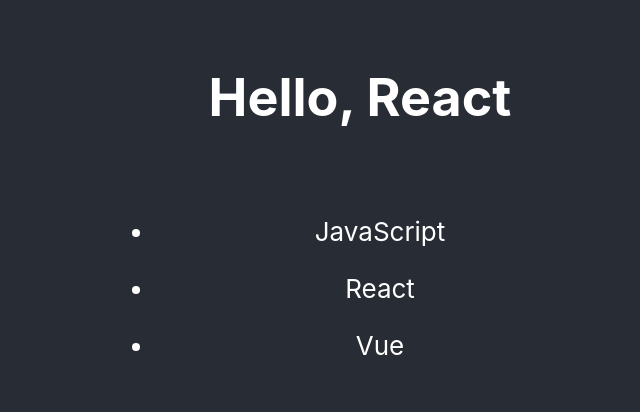
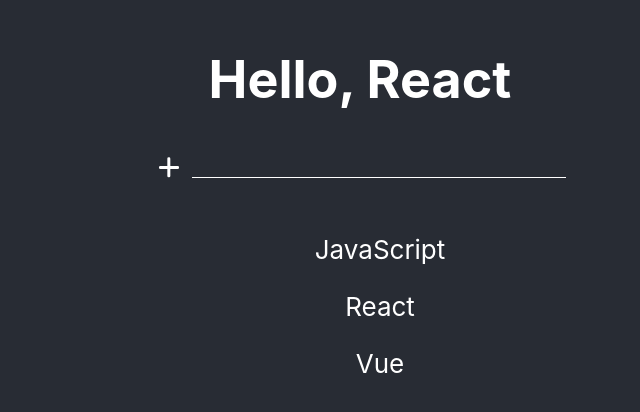
Before and after one commit to ba58ajbse/todo-hooks, a React (Create React App) app: page / in a window 1280 px wide. Shown: the part 178-590 px from the top of the page, without its empty margins (280-920 px from the left). Built offline with nearby package versions, Linux system fonts and the light colour scheme.

Commit message:
フォーム関連スタイルの修正

```diff
--- a/src/App.tsx
+++ b/src/App.tsx
@@ -1,5 +1,6 @@
 import React from 'react';
 import './assets/App.css';
+import Form from './components/Form';
 import TodoList from './components/TodoList';
 
 const App: React.FC = () => {
@@ -7,6 +8,7 @@
     <div className="App">
       <div className="wrapper">
         <h1>Hello, React</h1>
+        <Form />
         <TodoList />
       </div>
     </div>
--- a/src/assets/App.css
+++ b/src/assets/App.css
@@ -18,3 +18,144 @@
 .todolist-wrapper {
   width: 90%;
 }
+
+.form-wrap {
+  width: 90%;
+}
+
+.done {
+  color: rgba(189, 189, 189, 0.7);
+  text-decoration: line-through;
+}
+
+.add-btn {
+  width: 30px;
+  height: 30px;
+  padding: 0;
+  margin-right: 8px;
+  cursor: pointer;
+  background-color: transparent;
+  border: none;
+  border-radius: 50%;
+  outline: none;
+  appearance: none;
+}
+
+.plus {
+  position: relative;
+  display: inline-block;
+  width: 1.5em;
+  height: 0.2em;
+  line-height: 1;
+  color: white;
+  vertical-align: middle;
+  background: currentColor;
+  border-radius: 0.1em;
+}
+
+.plus::before {
+  position: absolute;
+  top: 0;
+  left: 0;
+  width: 100%;
+  height: 100%;
+  content: '';
+  background: inherit;
+  border-radius: inherit;
+  transform: rotate(90deg);
+}
+
+.add-input {
+  width: 370px;
+  font-size: 1.3rem;
+  color: white;
+  letter-spacing: 1px;
+  border-bottom: 1px solid white;
+}
+
+.todo-row {
+  display: flex;
+  justify-content: space-between;
+}
+
+input[type='checkbox'] {
+  display: none;
+}
+
+input[type='checkbox'] + label {
+  position: relative;
+  display: block;
+  padding-left: 35px;
+  margin-bottom: 20px;
+  color: white;
+  cursor: pointer;
+  -webkit-user-select: none;
+  -moz-user-select: none;
+  -ms-user-select: none;
+}
+
+input[type='checkbox'] + label::before {
+  position: absolute;
+  top: 12px;
+  left: 0;
+  display: block;
+  width: 20px;
+  height: 20px;
+  content: '';
+  border: 1px solid white;
+  opacity: 0.6;
+}
+
+input[type='checkbox']:checked + label::before {
+  top: 8px;
+  left: 5px;
+  width: 10px;
+  border-top-color: transparent;
+  border-left-color: transparent;
+  border-radius: 0;
+  opacity: 0.8;
+  -webkit-transform: rotate(45deg);
+  transform: rotate(45deg);
+}
+
+input[type='checkbox']:checked + label {
+  color: rgba(145, 145, 145, 0.7);
+}
+
+.remove-btn {
+  width: 30px;
+  height: 30px;
+  padding: 0;
+  margin: 8px 0 0 20px;
+  vertical-align: middle;
+  cursor: pointer;
+  background-color: transparent;
+  border: none;
+  outline: none;
+  appearance: none;
+}
+
+.batsu {
+  position: relative;
+  display: inline-block;
+  width: 1.5em;
+  height: 0.2em;
+  line-height: 1;
+  color: white;
+  vertical-align: middle;
+  background: currentColor;
+  border-radius: 0.1em;
+  transform: rotate(45deg);
+}
+
+.batsu::before {
+  position: absolute;
+  top: 0;
+  left: 0;
+  width: 100%;
+  height: 100%;
+  content: '';
+  background: inherit;
+  border-radius: inherit;
+  transform: rotate(90deg);
+}
--- a/src/assets/index.css
+++ b/src/assets/index.css
@@ -25,3 +25,14 @@
     'Courier New',
     monospace;
 }
+
+input {
+  background: transparent;
+  border: none;
+  outline: none;
+}
+
+ul,
+li {
+  list-style: none;
+}
```
